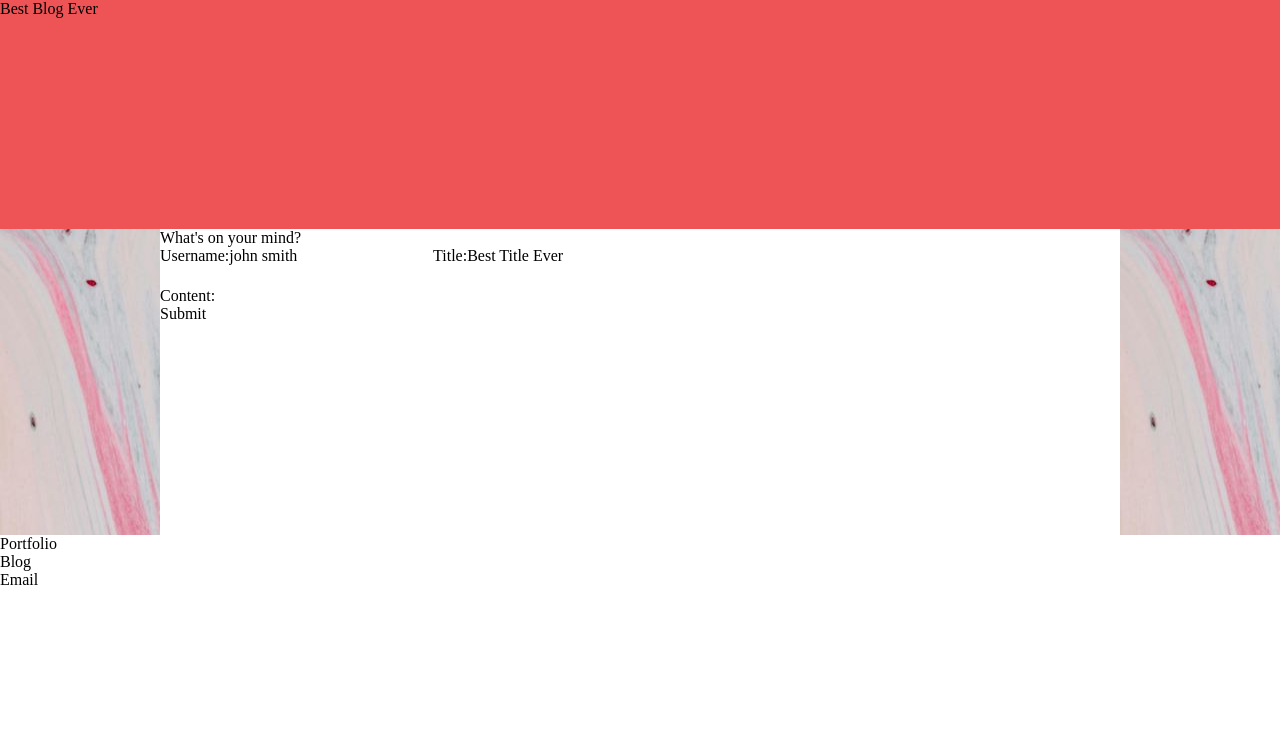
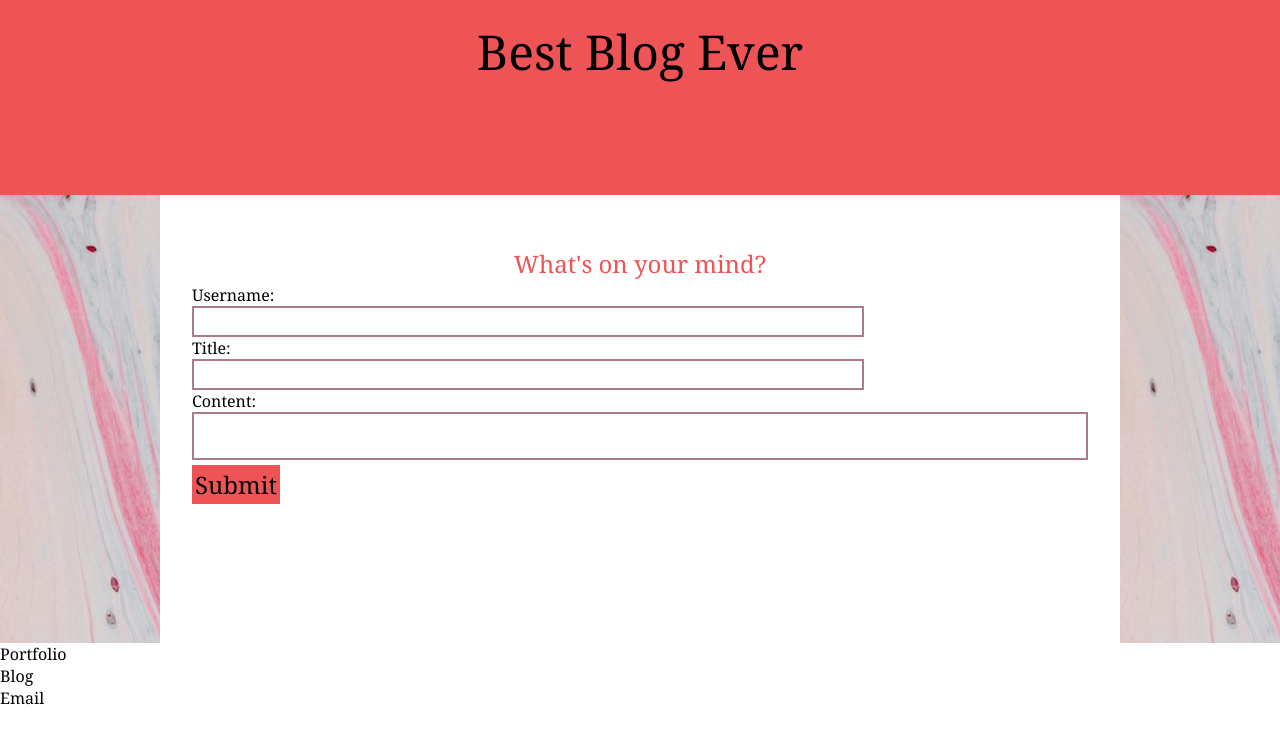
Before and after one commit to hannahpsmith/Best-Blog-Ever, a plain HTML site: page index.html in a window 1280 px wide. Drawn offline with Linux system fonts and the light colour scheme.

Commit message:
beginning styling for form and landing page

```diff
--- a/assets/css/form.css
+++ b/assets/css/form.css
@@ -1,3 +1,36 @@
 .site-form {
+    margin: 2rem 0;
+    padding: 1rem 2rem;
+    min-width: 20rem;
+}
 
+legend {
+    font-size: 1.5rem;
+    padding: 0.25rem;
+    color: var(--coral);
+    font-size: 1.5rem;
+    text-align: center;
+    position: relative;
 }
+
+label {
+    display: block;
+}
+
+input {
+   border: solid 2px var(--muted-pink);
+   width: 75%;
+   font-size: 1.25rem;
+}
+
+textarea {
+    border: solid 2px var(--muted-pink);
+    width: 100%;
+}
+
+button {
+    border: solid 3px var(--coral);
+    background-color: var(--coral);
+    font-size: 1.5rem;
+    text-align: center;
+}
--- a/assets/css/styles.css
+++ b/assets/css/styles.css
@@ -1,3 +1,7 @@
+*{
+    font-family:Georgia, 'Trebuchet MS', 'Lucida Sans Unicode', 'Lucida Grande', 'Lucida Sans', Arial, sans-serif;
+}
+
 :root{
     --coral: #ee5356ff;
     --muted-pink: #aa7c89ff;
@@ -12,9 +16,17 @@ body {
     min-height: 100svh;
 }
 
+p {
+    position:relative;
+    text-align: center;
+    padding: 1.2rem;
+    font-size: 3rem;
+}
+
 .panel {
+    background-image: url(../images/panel.jpg);
+    max-height: 100%;
 
-    background-image: url(../images/panel.jpg);
 }
 
 .site-header {
--- a/index.html
+++ b/index.html
@@ -21,8 +21,8 @@
             <form class= "site-form" method="post">
                 <fieldset>
                     <legend>What's on your mind?</legend>
-                    <label for="username">Username:</label><input type="text" placeholder="john smith" name="username" id="username" required>
-                    <label for="title">Title:</label><input type="text" placeholder="Best Title Ever" name="title" id="title" required>
+                    <label for="username">Username:</label><input type="text"  name="username" id="username" required>
+                    <label for="title">Title:</label><input type="text"  name="title" id="title" required>
                     <div>
                         <label for="content">Content:</label>
                         <textarea name="content" id="content" required></textarea>
```
Also changed, not shown: blog.html (+1 -1 lines).
